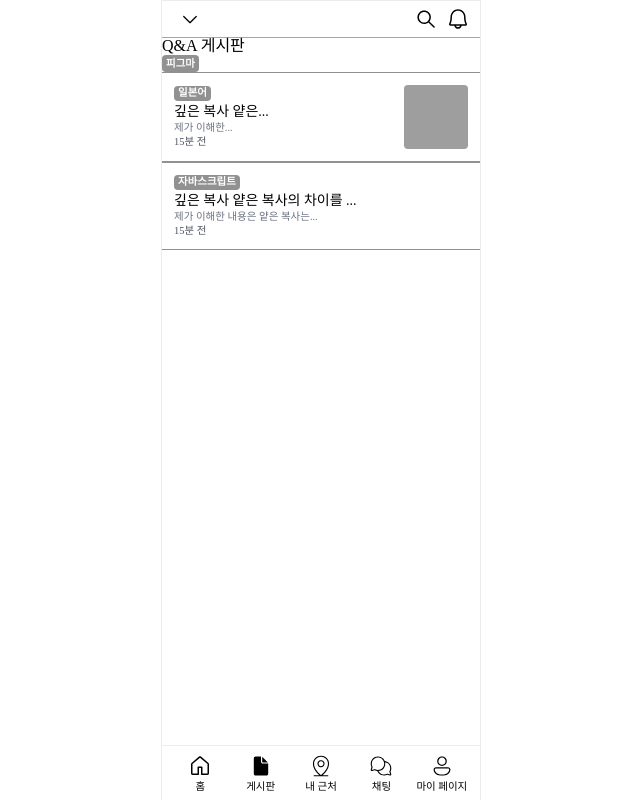
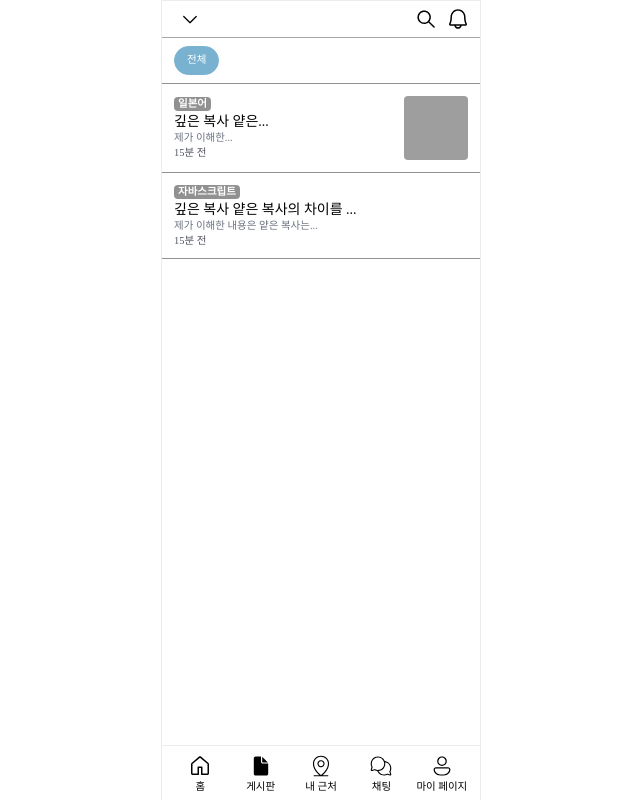
Before and after one commit to FRONTENDSCHOOL10/seven-11, a React (Vite) app: page /home/board in a window 1280 px wide. Shown: the whole page, without its empty margins (319-959 px from the left). Built offline with nearby package versions, Linux system fonts and the light colour scheme; grey boxes are pictures that could not be loaded; a web font is replaced by a local one.

Commit message:
[Feat] 질문 게시판 페이지 - 상단 카테고리 바

```diff
--- a/src/components/QuestionList.jsx
+++ b/src/components/QuestionList.jsx
@@ -10,7 +10,7 @@ QuestionList.propTypes = {
 
 function QuestionList({ tag, title, description, timeAgo, imageUrl }) {
   return (
-    <div className="flex justify-between items-center p-3 border-y border-gray-300 ">
+    <div className="flex justify-between items-center p-3 border-b border-gray-300 ">
       <div className="flex flex-col flex-grow">
         <span className="bg-gray-300 font-semibold text-white text-sm px-1 py-0.5 rounded self-start">
           {tag}
--- a/src/components/SelectButton.jsx
+++ b/src/components/SelectButton.jsx
@@ -14,14 +14,14 @@ export default function SelectButton({ options }) {
   const [selected, setSelected] = useState(options[0].value);
 
   return (
-    <div className="flex space-x-2">
+    <div className="flex space-x-2 overflow-x-auto no-scrollbar">
       {options.map(({ value, label }) => (
         <button
           key={value}
-          className={`px-3 py-2 rounded-full text-sm border box-border ${
+          className={`px-3 py-2 rounded-full text-sm border box-border whitespace-nowrap ${
             selected === value
               ? 'bg-primary border-primary text-white'
-              : 'bg-transparent border-gray-200 text-black'
+              : 'bg-transparent border-gray-400 text-black'
           }`}
           onClick={() => setSelected(value)}
         >
--- a/src/pages/QuestionPage/QuestionPage.jsx
+++ b/src/pages/QuestionPage/QuestionPage.jsx
@@ -1,12 +1,33 @@
-import Badge from '@/components/Badge';
 import QuestionList from '@/components/QuestionList';
-import { Suspense } from 'react';
+import SelectButton from '@/components/SelectButton';
+import useCategoryStore from '@/stores/useCategoryStore'; // useCategoryStore 임포트
+import { getStorageData } from '@/utils/getStorageData'; // authInfo를 가져오기 위한 유틸 함수
+import { Suspense, useEffect } from 'react';
 
 export function Component() {
+  const { categories, fetchCategories } = useCategoryStore();
+  const authInfo = getStorageData('authInfo');
+  const userId = authInfo?.user?.id;
+
+  useEffect(() => {
+    if (userId) {
+      fetchCategories(userId);
+    }
+  }, [userId, fetchCategories]);
+
+  const options = [
+    { value: '전체', label: '전체' },
+    ...categories.map((category) => ({
+      value: category.id,
+      label: category.category_name,
+    })),
+  ];
+
   return (
     <Suspense fallback={<div>Loading...</div>}>
-      <h1>Q&A 게시판</h1>
-      <Badge label="피그마" />
+      <div className="border-b border-gray-300 pl-3 py-2 ">
+        <SelectButton options={options} />
+      </div>
       <QuestionList
         tag="일본어"
         title="깊은 복사 얕은..."
```
